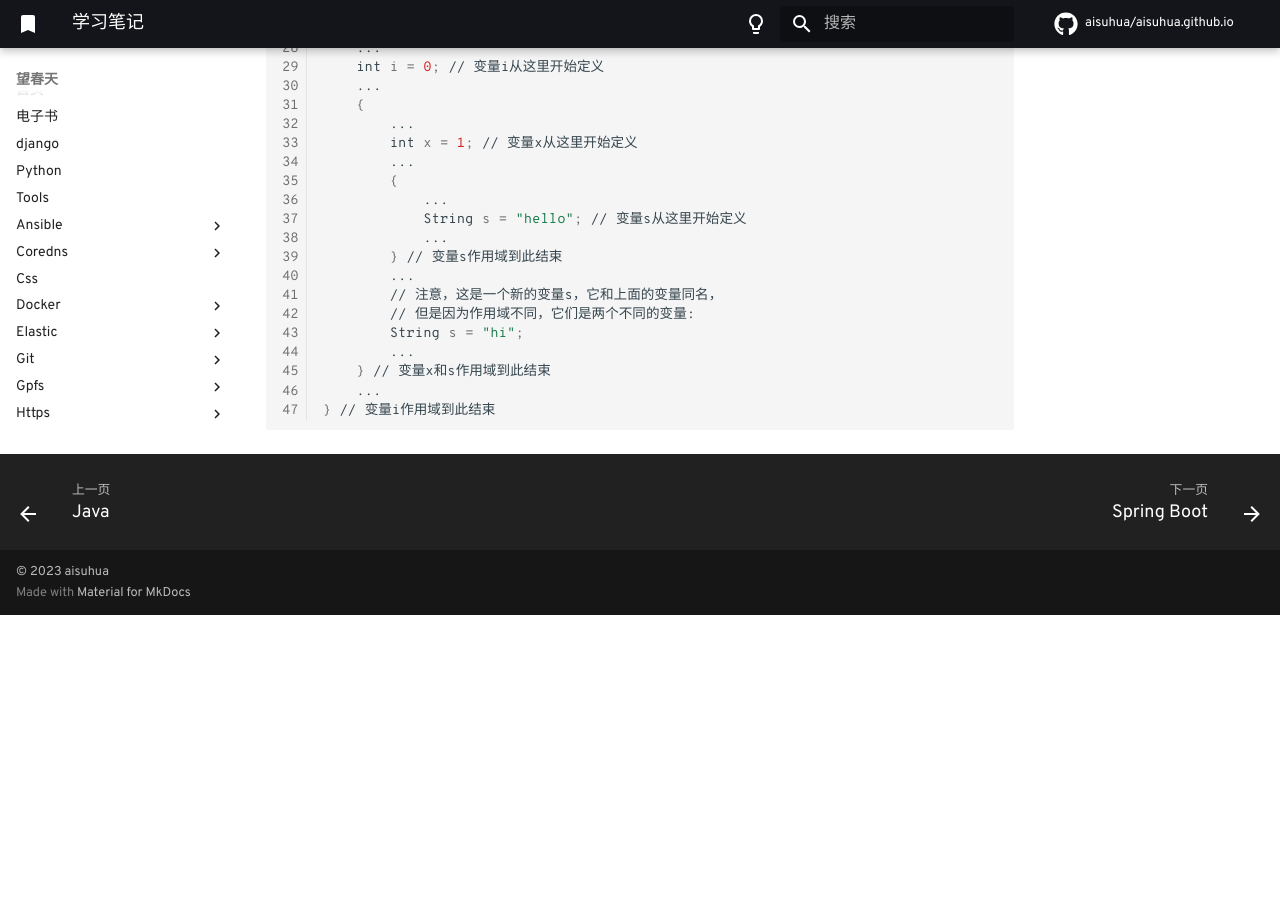
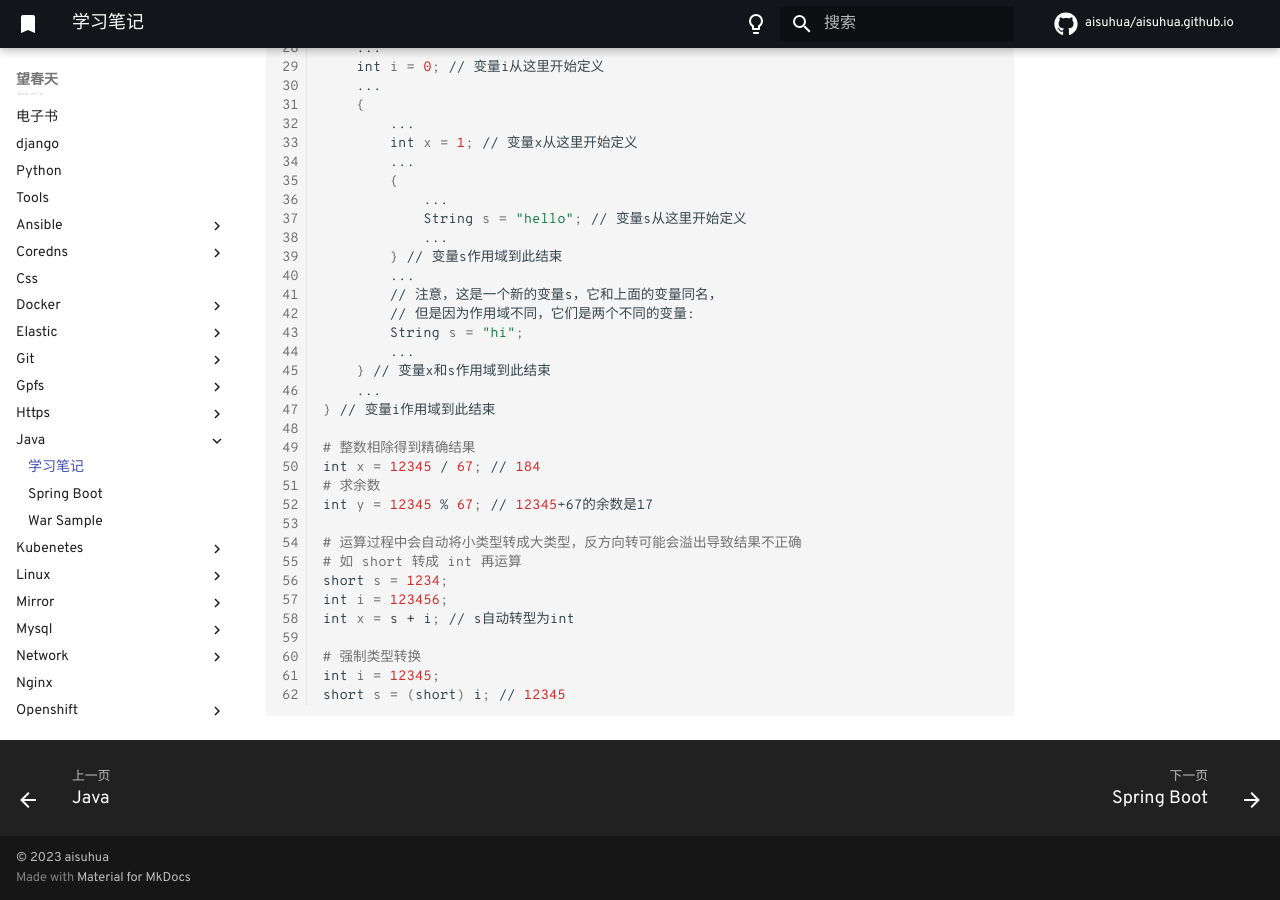
Before and after one commit to aisuhua/aisuhua.github.io, an MkDocs documentation site: the page built from docs/java/notes.md, in a window 1280 px wide and 900 px high, scrolled down 665 px. Built offline with MkDocs 1.6.1 and Material for MkDocs 9.7.7, drawn with Linux system fonts in a browser that asks for light colours; comment, search, counter and statistics services are not loaded; before the commit the page ends 1280 px from its top, so only the background shows below that.

Commit message:
notes.md

````diff
--- a/docs/java/notes.md
+++ b/docs/java/notes.md
@@ -48,4 +48,19 @@
     } // 变量x和s作用域到此结束
     ...
 } // 变量i作用域到此结束
+
+# 整数相除得到精确结果
+int x = 12345 / 67; // 184
+# 求余数
+int y = 12345 % 67; // 12345÷67的余数是17
+
+# 运算过程中会自动将小类型转成大类型，反方向转可能会溢出导致结果不正确
+# 如 short 转成 int 再运算
+short s = 1234;
+int i = 123456;
+int x = s + i; // s自动转型为int
+
+# 强制类型转换
+int i = 12345;
+short s = (short) i; // 12345
 ```
````
